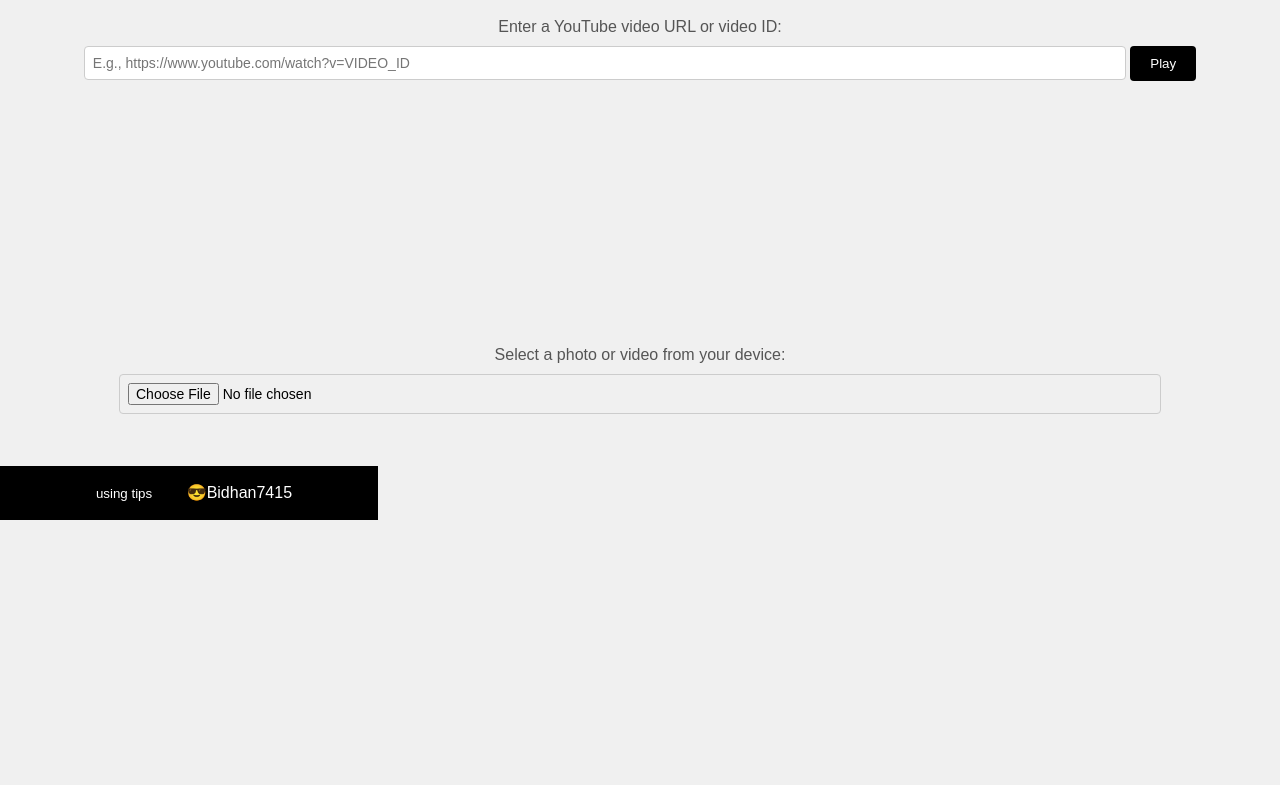
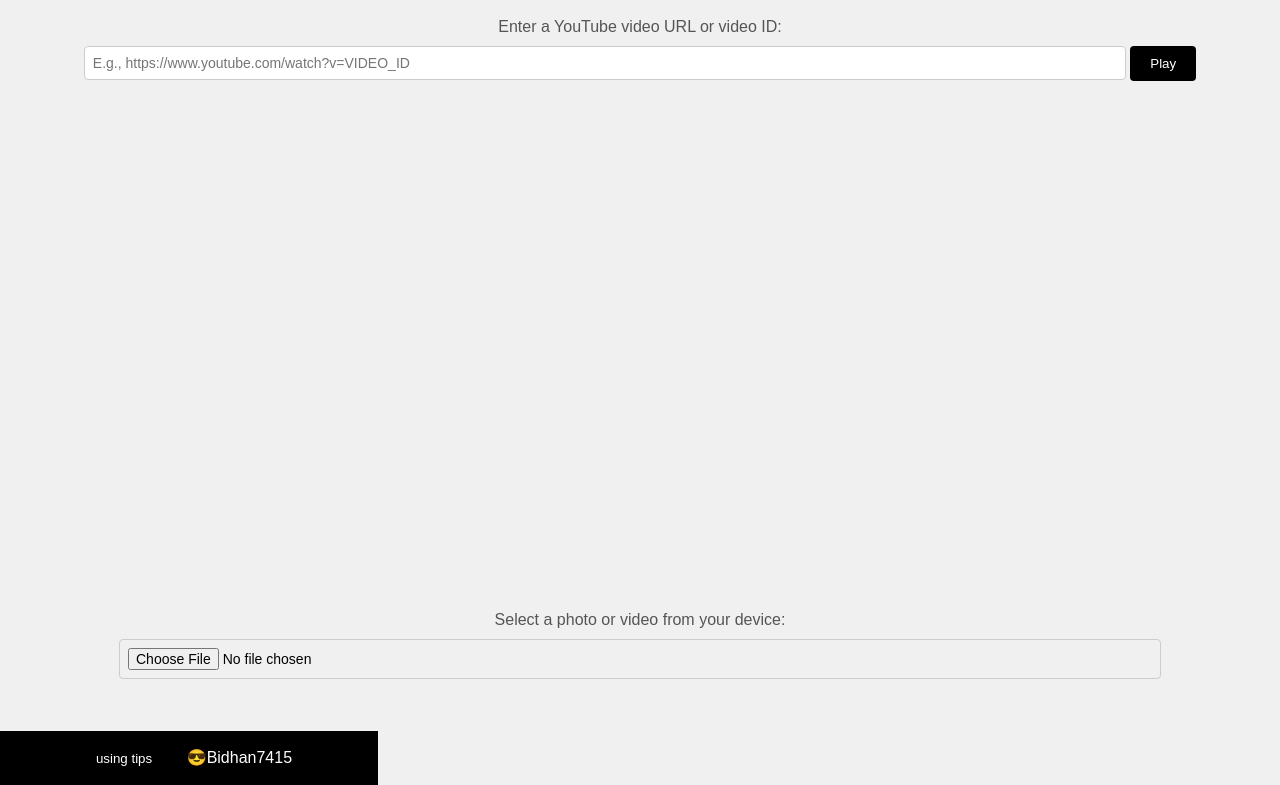
Before and after one commit to BIDNANCHDAS/Stuhub.io, a plain HTML site: page home.html in a window 1280 px wide. Shown: the part 98-883 px from the top of the page. Before the commit the page ends 800 px from the top, so only its background shows below. Drawn offline with Linux system fonts and the light colour scheme.

Commit message:
Update home.html

```diff
--- a/home.html
+++ b/home.html
@@ -70,7 +70,8 @@
             margin: 0 auto;
         }
          #video-container{
-
+            width: 10cm;
+            height:7cm;
          }
 
 
```
